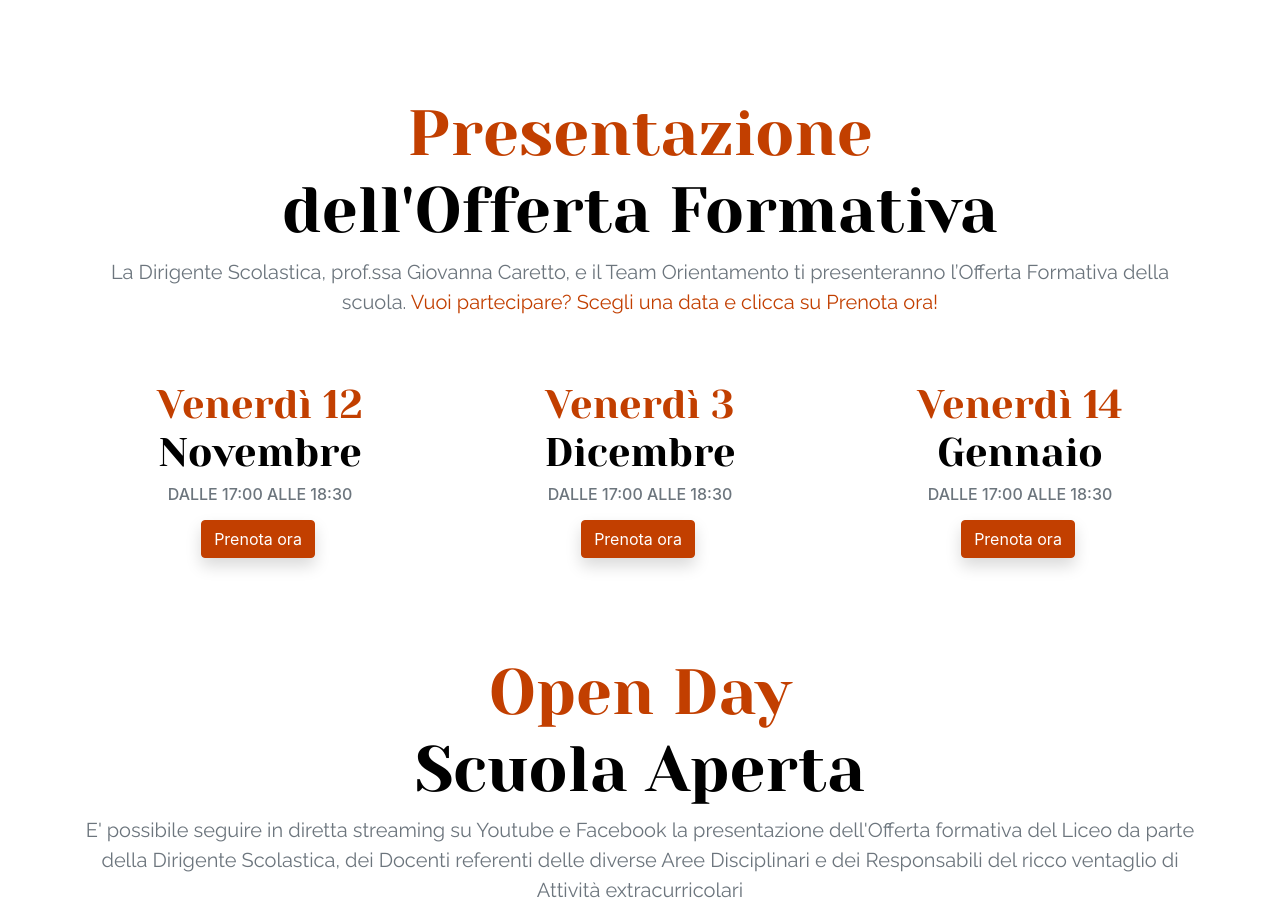
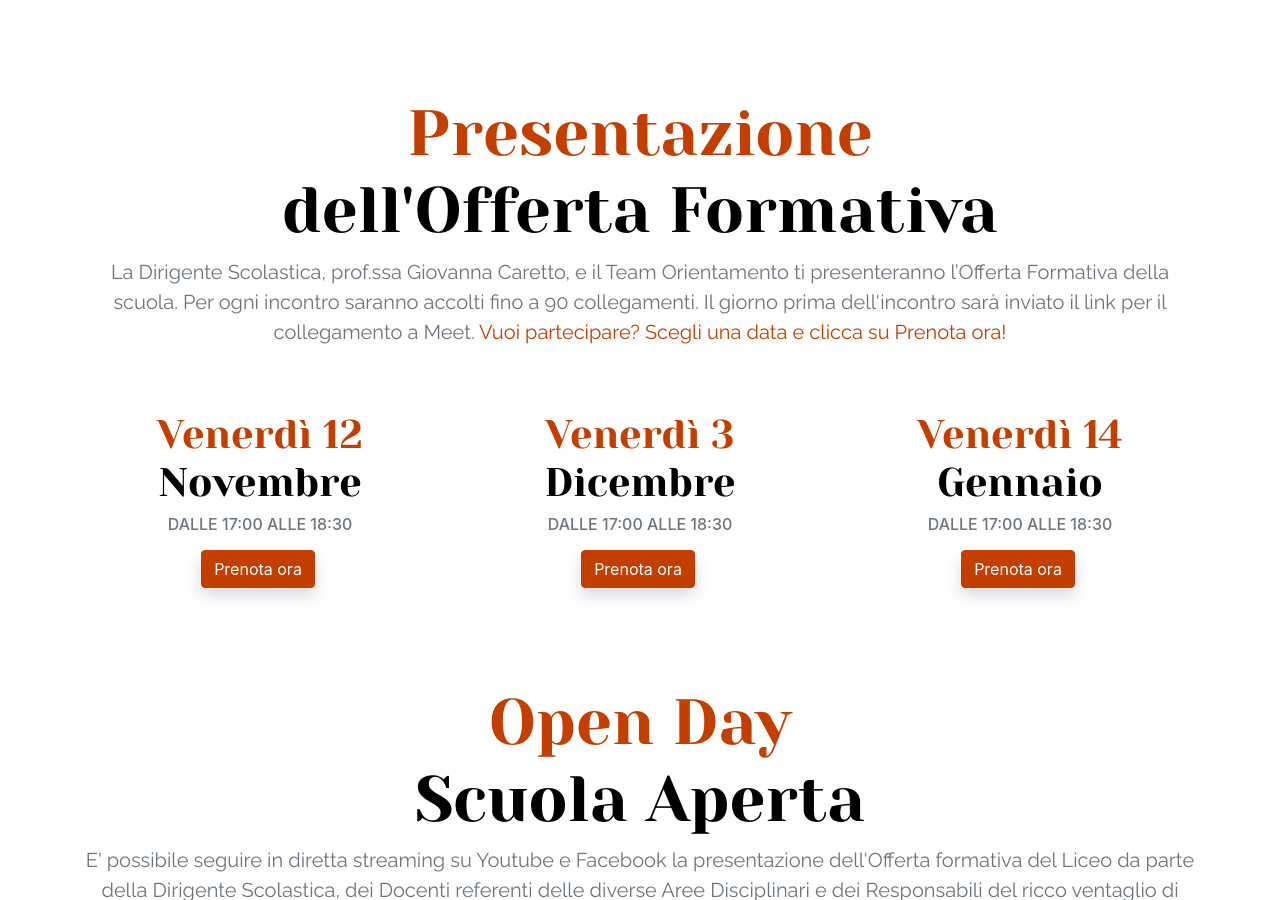
Before and after one commit to PiervitoCreanza/orientamento.liceodegiorgi.edu.it, a Jekyll site: the page built from incontri.html, in a window 1280 px wide and 900 px high, scrolled down 853 px. Built offline with Jekyll 4.4.1, drawn with Linux system fonts in a browser that asks for light colours.

Commit message:
Updated '_data/incontri.json' via CloudCannon

```diff
--- a/_data/incontri.json
+++ b/_data/incontri.json
@@ -6,7 +6,7 @@
 	"listaIncontri": [
 		{
 			"titolo": "<span class='text-red'>Presentazione</span></br> dell'Offerta Formativa",
-			"sottotitolo": "La Dirigente Scolastica, prof.ssa Giovanna Caretto, e il Team Orientamento ti presenteranno l’Offerta Formativa della scuola. <span class='text-red'>Vuoi partecipare? Scegli una data e clicca su Prenota ora!</span>",
+			"sottotitolo": "La Dirigente Scolastica, prof.ssa Giovanna Caretto, e il Team Orientamento ti presenteranno l’Offerta Formativa della scuola. Per ogni incontro saranno accolti fino a 90 collegamenti. Il giorno prima dell'incontro sarà inviato il link per il collegamento a Meet. <span class='text-red'>Vuoi partecipare? Scegli una data e clicca su Prenota ora!</span>",
 			"date": [
 				{
 					"giorno": "Venerdì 12",
```
